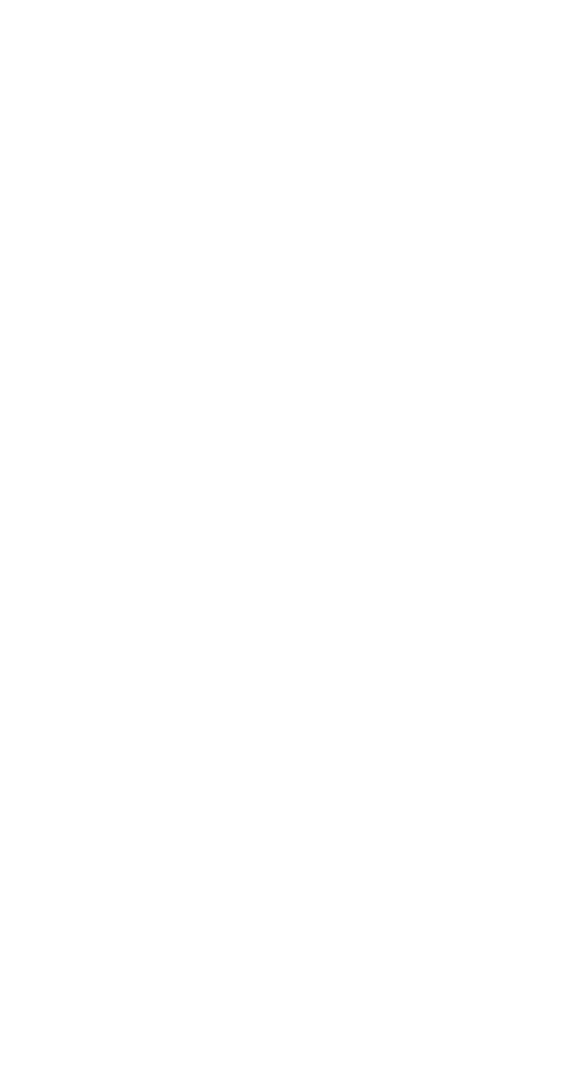
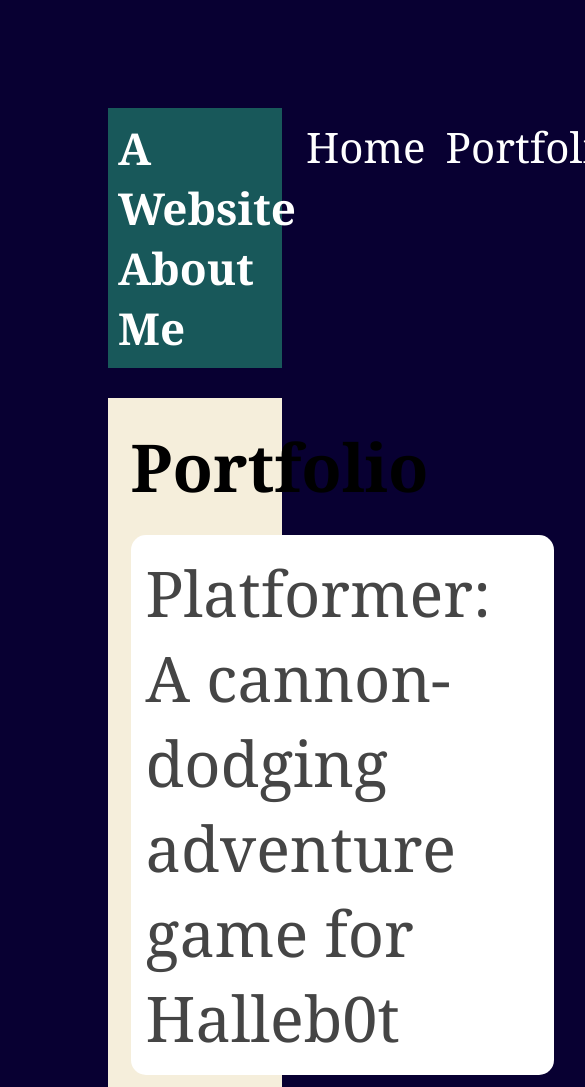
Before and after one commit to Matthew-111/matthew-111.github.io, a plain HTML site: page portfolio.html in a window 390 px wide. Shown: the top 1087 px of the page, 585 px wide, since content can reach past the window. Before the commit the page ends 844 px from the top, so only its background shows below. Drawn offline with Linux system fonts and the light colour scheme.

Commit message:
add portfolio page to website

```diff
--- a/portfolio.html
+++ b/portfolio.html
@@ -0,0 +1,41 @@
+<!DOCTYPE html>
+<html>
+  <head>
+    <title>A Website About Me</title>
+    <link rel="stylesheet" href="style.css" />
+  </head>
+
+  <body>
+    <!-- All content goes here -->
+    <div id="all-contents">
+        <nav>
+            <h1>A Website About Me</h1>
+            <ul id="nav-ul">
+                <li class="nav-li">
+                    <a href="index.html">Home</a>
+                </li>
+                <li class="nav-li">
+                    <a href="portfolio.html">Portfolio</a>
+                </li>
+            </ul>
+        </nav>
+
+        <main>
+            <div class="content">
+                <h1>Portfolio</h1>
+                <ul id="portfolio">
+                    <li>
+                        <a href="fsd-projects/platformer/">Platformer: A cannon-dodging adventure game for Halleb0t</a>
+                      </li>
+                      <li>
+                        <a href="fsd-projects/bouncing-box/">Bouncing Box: A fun introduction to web game development</a>
+                      </li>
+                      <li>
+                        <a href="fsd-projects/circularity/">Circularity: A poetic motion experiment with circles</a>
+                      </li>
+                </ul>
+            </div>
+        </main>
+    </div>
+  </body>
+</html>
--- a/style.css
+++ b/style.css
@@ -41,7 +41,7 @@ h1 {
 
 a {
     text-decoration: none;
-    color: #000000;
+    color: #ffffff;
 }
 
 /* main container area beneath menu */
@@ -75,3 +75,79 @@ main {
 h2, h3 {
     margin: 0px;
 }
+
+/* Portfolio styles */
+.content h1 {
+    color: black;
+  }
+
+  #portfolio {
+    list-style-type: none;
+    padding-left: 0;
+  }
+
+  #portfolio li {
+    background: #fff;
+    padding: 10px;
+    border-radius: 10px;
+    margin-bottom: 10px;
+  }
+
+  #portfolio li:hover {
+    background: #eee;
+  }
+
+  #portfolio a {
+    text-decoration: none;
+    color: #454545;
+  }
+
+  /* responsive web design */
+@media screen and (min-width: 120px) and (max-width: 1080px) {
+    main {
+      height: 100ch;
+      zoom: 1.5;
+      display: grid;
+    }
+
+    h1 {
+      font-size: 44px;
+    }
+
+    h2 {
+      font-size: 42px;
+    }
+
+    h3 {
+      font-size: 36px;
+    }
+
+    #all-contents {
+      height: 100ch;
+      margin: none;
+    }
+
+    a {
+      font-size: 42px;
+    }
+
+    .sidebar {
+      margin-right: 0px;
+      justify-content: center;
+      align-items: center;
+    }
+
+    .sidebar-img {
+      width: 100%;
+    }
+
+    p,
+    li {
+      font-size: 24px;
+    }
+
+    .content {
+      align-content: center;
+      justify-content: center;
+    }
+  }
```
